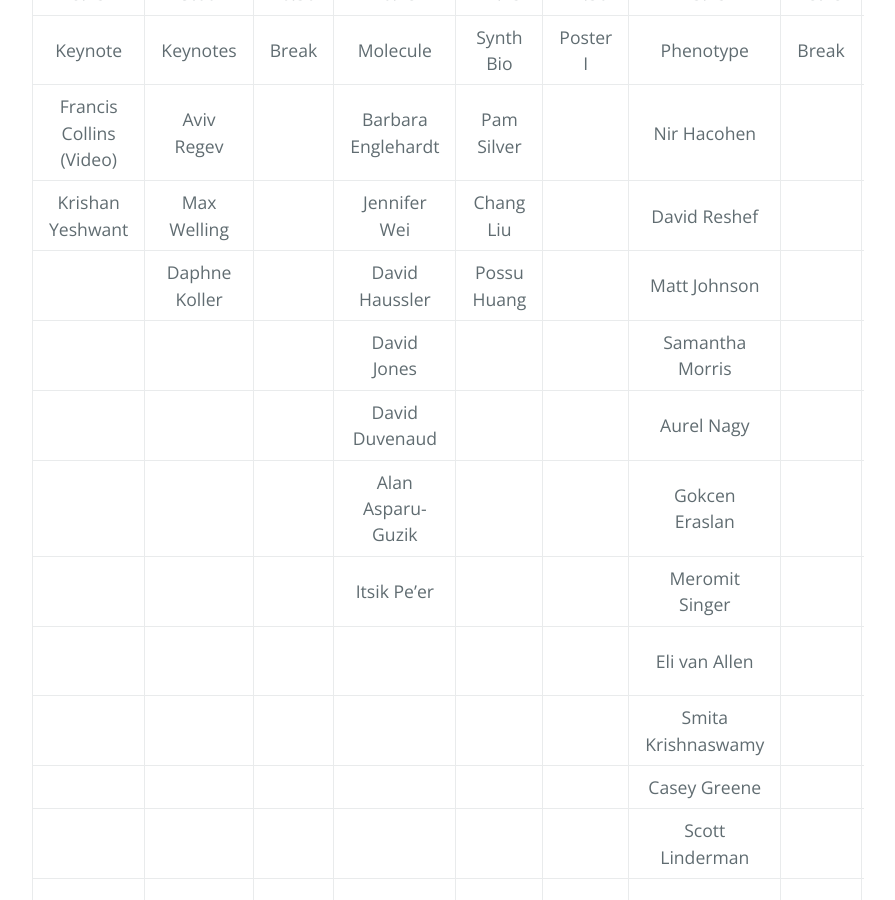
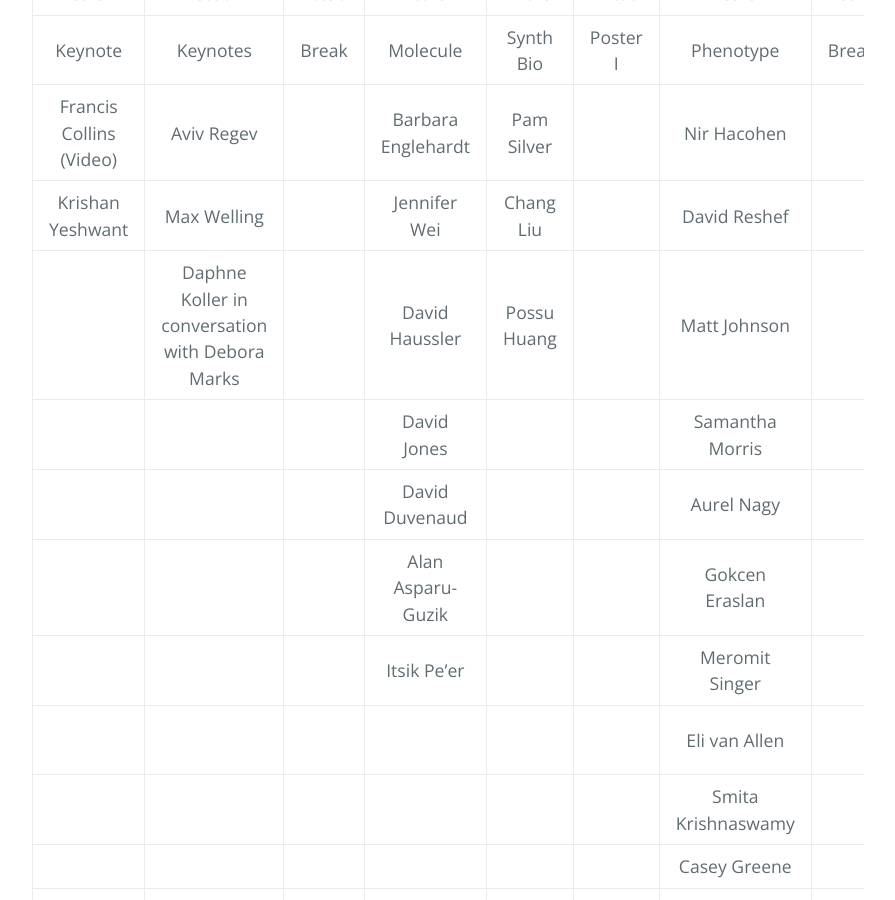
Before and after one commit to lmrl-bio/lmrl-bio.github.io, a Jekyll site: the page built from schedule.md, in a window 1280 px wide and 900 px high, scrolled down 761 px. Shown: the whole window, without its empty margins (192-1087 px from the left). Built offline with Jekyll 4.4.1, drawn with Linux system fonts in a browser that asks for light colours.

Commit message:
Update schedule.md

```diff
--- a/schedule.md
+++ b/schedule.md
@@ -16,7 +16,7 @@ The workshop will be held on Friday, December 13 at NeurIPS 2019 in Vancouver. T
 |         Keynote         |    Keynotes   | Break |      Molecule      |   Synth Bio  |   Poster I  |        Phenotype       | Break |               Cell               | Closing Address | Poster II |
 | Francis Collins (Video) | Aviv Regev    |       | Barbara Englehardt       | Pam Silver    |   | Nir Hacohen            |       | Anne Carpenter                   | Ila Fiete       |         |
 | Krishan Yeshwant        | Max Welling   |       | Jennifer Wei    | Chang Liu   |     | David Reshef           |       | Hui Ting Grace Yeo               | Chris Sander    |         |
-|                         | Daphne Koller |       | David Haussler     | Possu Huang  | | Matt Johnson           |       | Jian Zhou                        | Dana Pe'er      |         |
+|                         | Daphne Koller in conversation with Debora Marks|       | David Haussler     | Possu Huang  | | Matt Johnson           |       | Jian Zhou                        | Dana Pe'er      |         |
 |                         |               |       | David Jones           |              |                | Samantha Morris        |       | Maria Chikina                    |                 |         |
 |                         |               |       | David Duvenaud   |              |                | Aurel Nagy             |       | Alexander Tong                   |                 |         |
 |                         |               |       | Alan Asparu-Guzik |              |                | Gokcen Eraslan         |       | Benjamin Lengerich               |                 |        |
```
